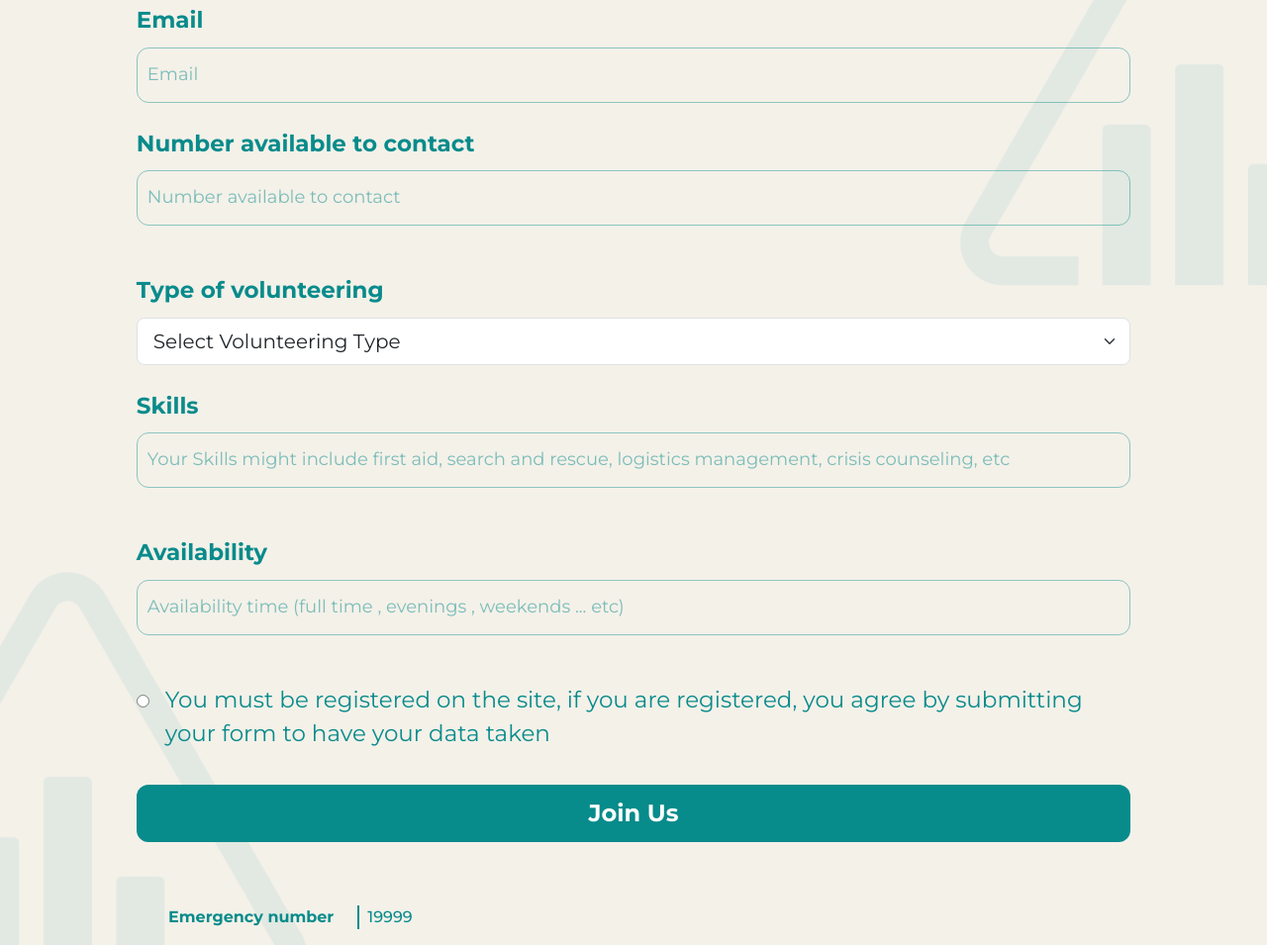
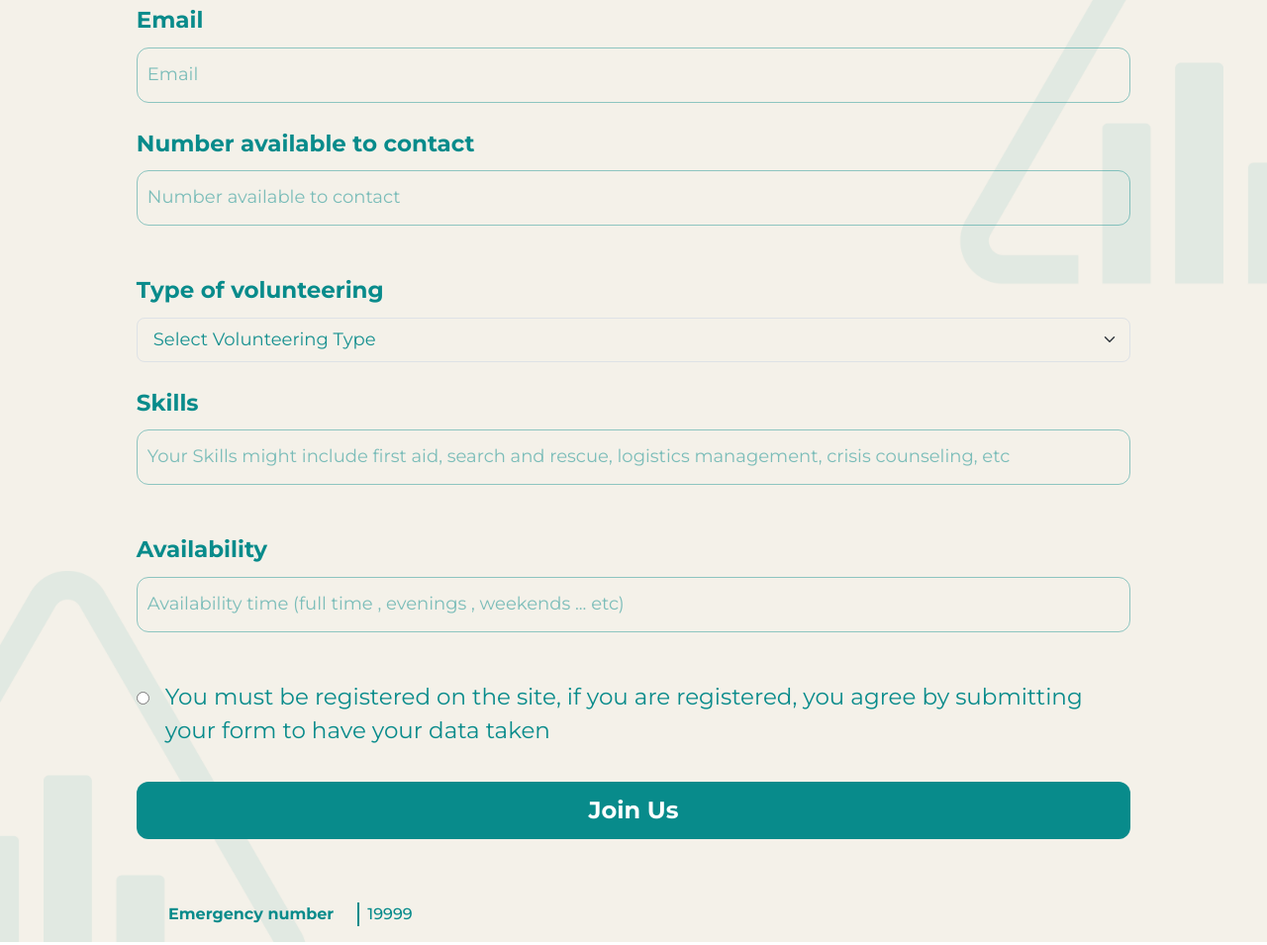
Before and after one commit to esraa237/Graduation_Project, a plain HTML site: page volunteering.html in a window 1280 px wide. Shown: the part 598-1553 px from the top of the page at 99% size. Drawn offline with nearby package versions, Linux system fonts and the light colour scheme.

Commit message:
modified volunteering page

```diff
--- a/css/volunteering.css
+++ b/css/volunteering.css
@@ -38,8 +38,9 @@
     -o-border-radius: 12px !important;
     background-color: transparent !important;
 }
-
+.volunteering select:focus,
 .volunteering input:focus{
+    color:var(--blue-color);
     box-shadow: none !important;
     border: 2px solid #088b8b !important;
 }
@@ -68,4 +69,12 @@ color: #088b8b;
 color: #088b8b;
 }
 
+.volunteering .form-group select{
+    color:#088b8bf1;
+    background-color: transparent;
+    font-size: 18px;
+}
+.volunteering select option:hover{
+    background-color: #088b8b;
+}
   /* End Volunteering */
```
